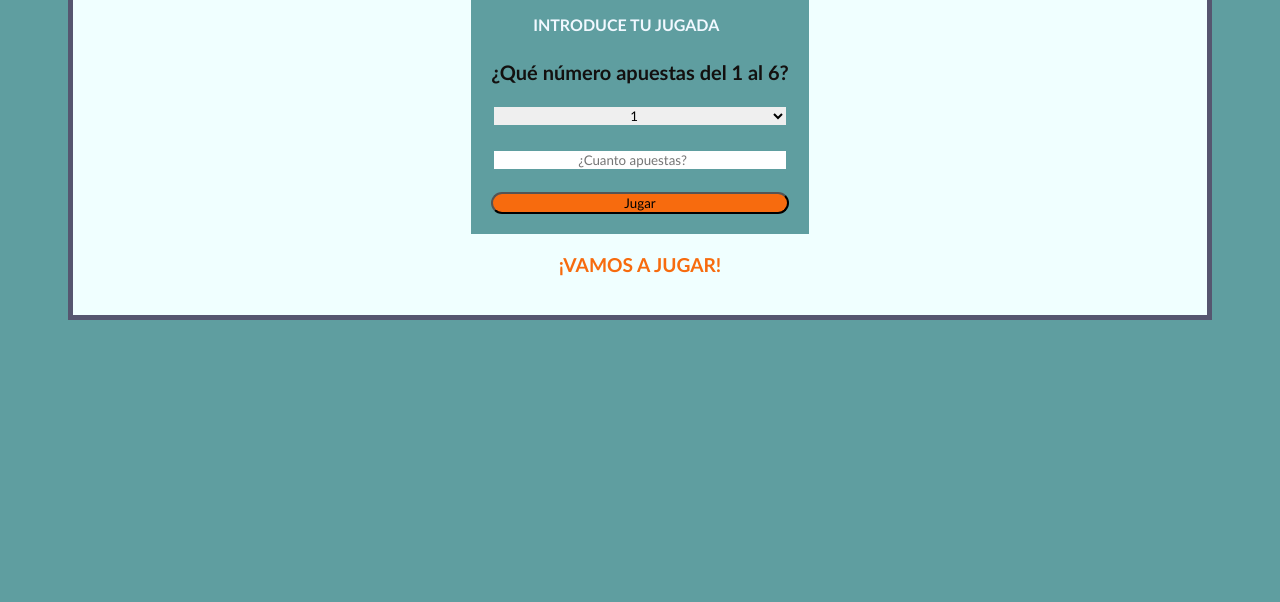
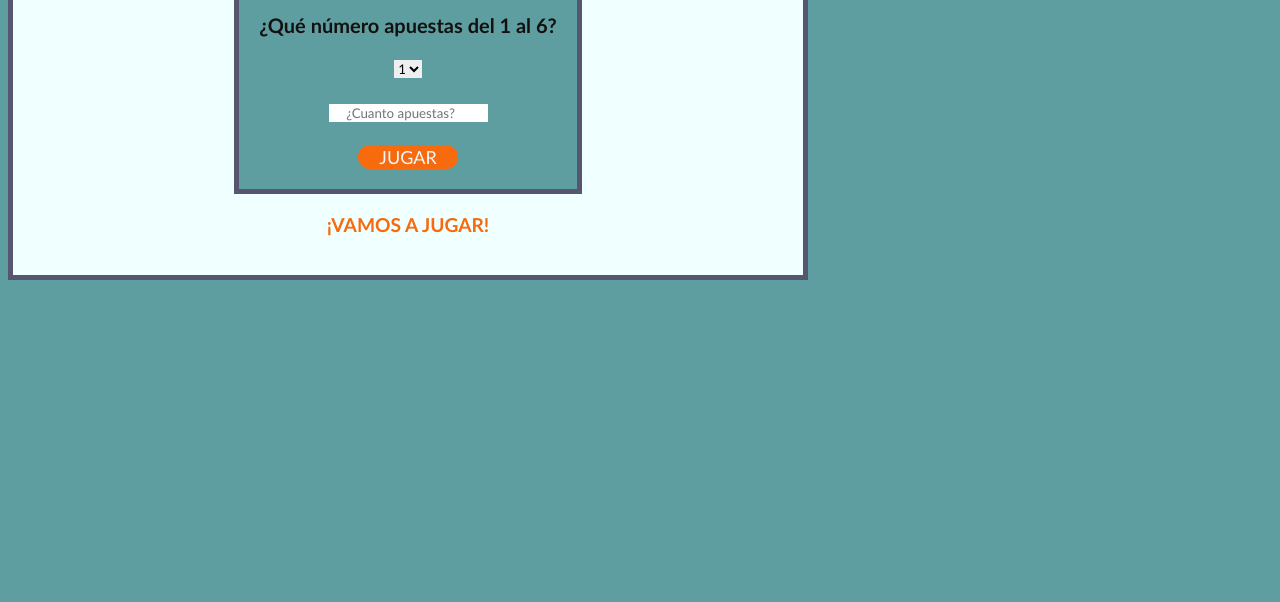
Before and after one commit to Adalab/modulo-2-evaluacion-intermedia-Carmenyo, a plain HTML site: page index.html in a window 1280 px wide. Shown: the part 198-800 px from the top of the page. Drawn offline with Linux system fonts and the light colour scheme.

Commit message:
final push

```diff
--- a/styles/main.css
+++ b/styles/main.css
@@ -4,6 +4,9 @@
 
 body {
   background-color: cadetblue;
+  align-items: center;
+  text-align: center;
+  width: 100vh;
 }
 
 .container {
@@ -13,7 +16,7 @@ body {
   border: solid 5px rgb(86, 86, 112);
   align-items: center;
   text-align: center;
-  margin: 60px;
+  margin: auto;
   padding: 20px;
 }
 
@@ -24,6 +27,7 @@ body {
 .container2{
     background-color: cadetblue;
     padding: 20px;
+    border: solid rgb(86, 86, 112) 5px;
 }
 
 .subtitle {
@@ -39,6 +43,7 @@ body {
   display: flex;
   flex-direction: column;
   gap: 20px;
+  align-items: center;
 }
 
 .question {
@@ -66,6 +71,11 @@ body {
 .button {
   background-color: rgb(247, 107, 14);
   border-radius: 20px;
+  font-size: large;
+  width: 100px;
+  border: none;
+  text-transform: uppercase;
+  color: aliceblue;
 }
 
 .money {
```
